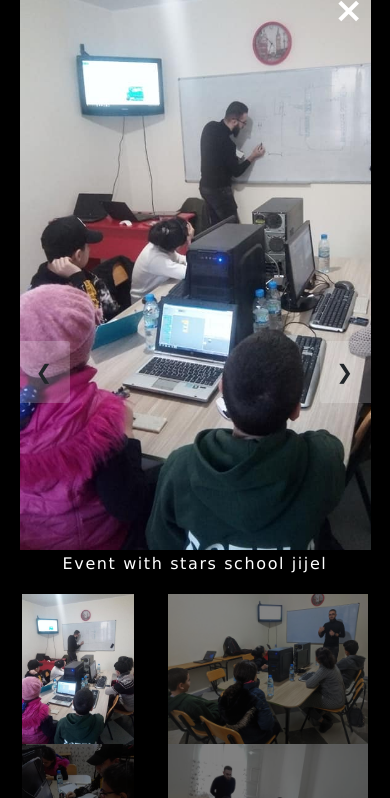
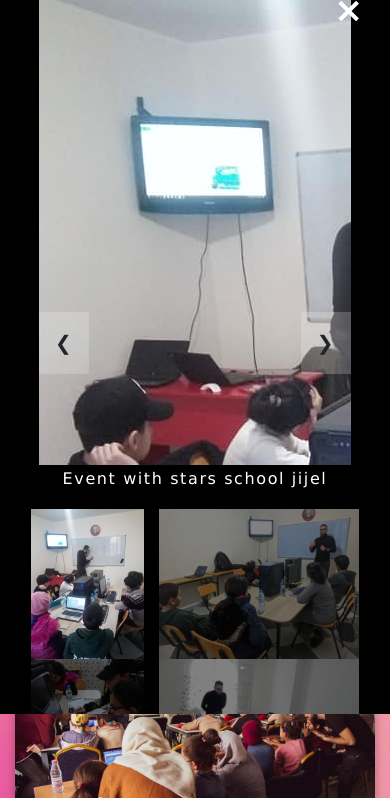
Before and after one commit to YassineMenhour/ellabs2, a plain HTML site: page index.html in a window 390 px wide. Both pictures are taken after a click on the picture 195 px from the left and 1360 px from the top of the page. Shown: the part 984-1782 px from the top of the page. Drawn offline with nearby package versions, Linux system fonts and the light colour scheme.

Commit message:
Update popupslide - Copie.css

```diff
--- a/popupslide - Copie.css
+++ b/popupslide - Copie.css
@@ -215,4 +215,55 @@ background-color:  silver;
   height: auto;
 
 }
+@media (max-width: 576px) {
+
+	.modal1 {
+  display: none;
+  position: fixed;
+  z-index: 99;
+  padding-top: 5px;
+  left: 0;
+  top: 0;
+  width: 100%;
+  height: 90vh;
+  overflow: auto;
+  background-color: black;
+}
+
+/* Modal Content */
+.modal1-content {
+  position: relative;
+  background-color: #fefefe;
+  margin: auto;
+  padding: 0;
+  width: 80%;
+
+}
+.mySlides1 img {
+
+   width: auto;
+   height: auto;
+   background-size: cover;
+   background-repeat: no-repeat;
+   background-position: center;
+    margin-left: auto;
+    margin-right: auto;
+    text-align: center;
+    display: table-cell;
+    vertical-align: middle;
+
+
+}
+.mySlides1 {
+	height:60vh;
+     background: no-repeat center center scroll;
+    -webkit-background-size: cover;
+    -moz-background-size: cover;
+    -o-background-size: cover;
+    background-size: cover;
+	 overflow: auto;
+  background-color: black;
+}
+
+}
 </style>
```
